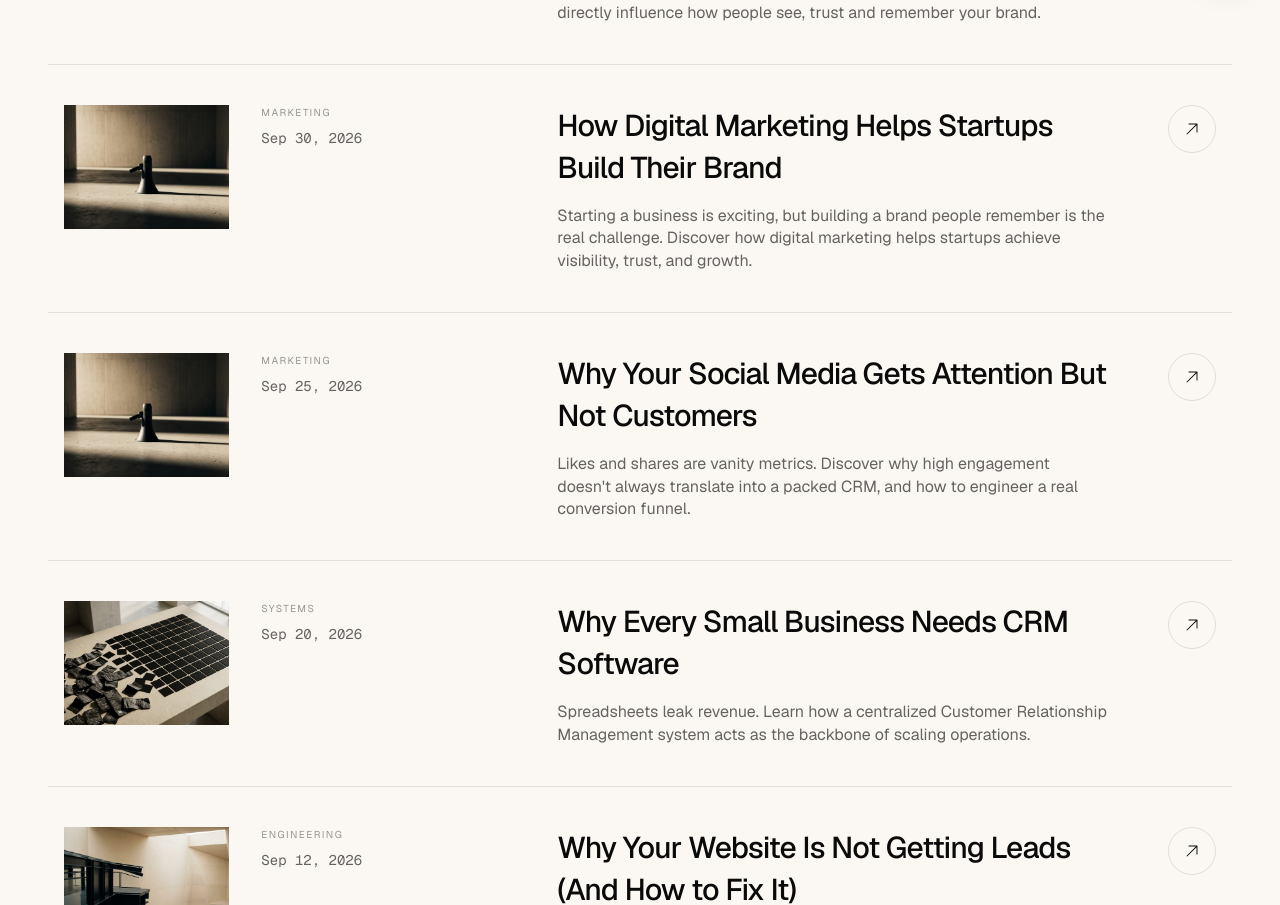
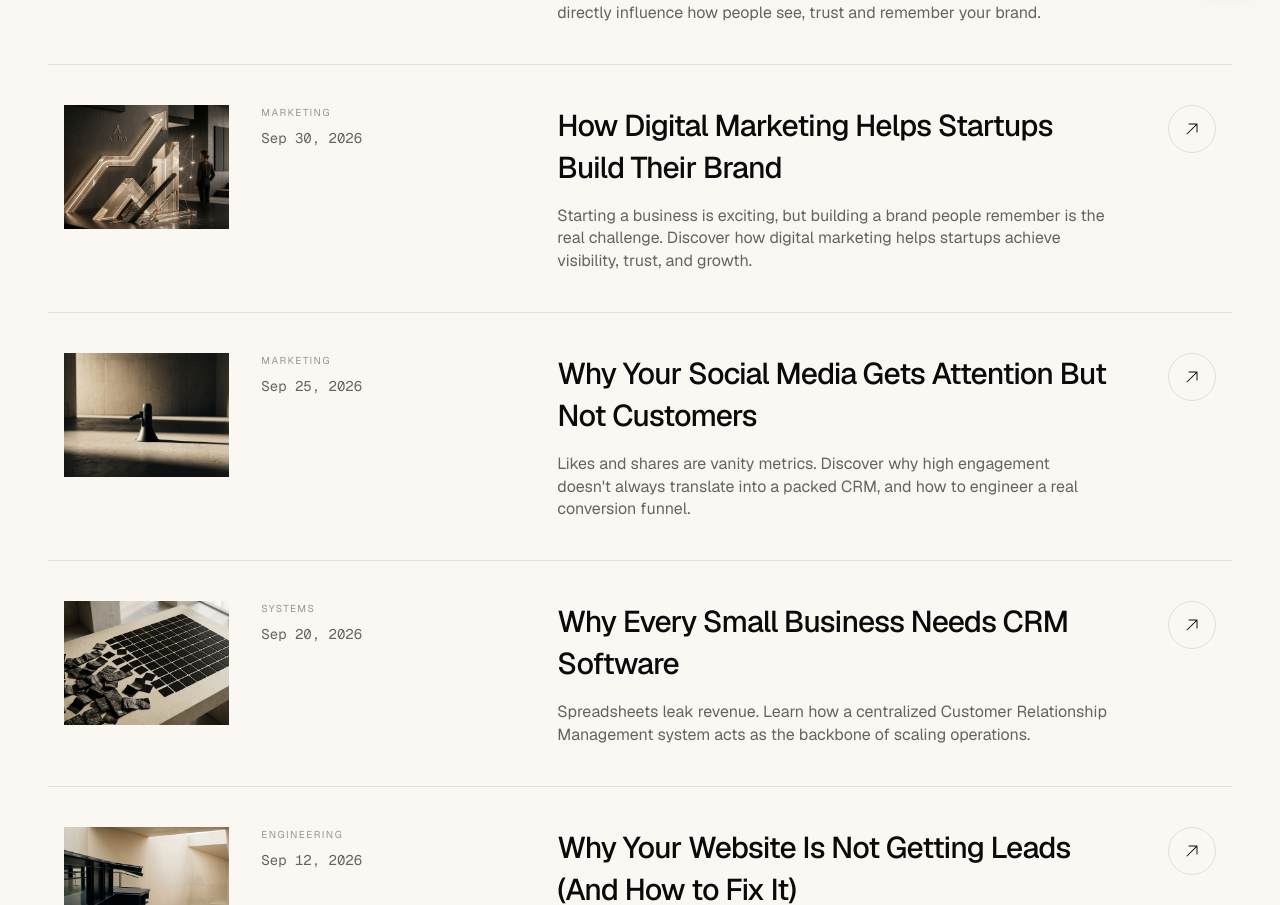
Before and after one commit to Arpan-Tyagi/infriva-solutions, a Next.js app: page /blog in a window 1280 px wide. Shown: the part 800-1705 px from the top of the page. Built offline with nearby package versions, Linux system fonts and the light colour scheme; no server answers.

Commit message:
fix: correctly apply digital marketing image to blog entry

```diff
--- a/src/app/blog/page.tsx
+++ b/src/app/blog/page.tsx
@@ -38,7 +38,7 @@ const posts = [
   },
 
   {
-    image: "/images/marketing-megaphone.jpg",
+    image: "/images/digital-marketing.jpg",
     id: "how-digital-marketing-helps-startups-build-their-brand",
     title: "How Digital Marketing Helps Startups Build Their Brand",
     category: "Marketing",
```
